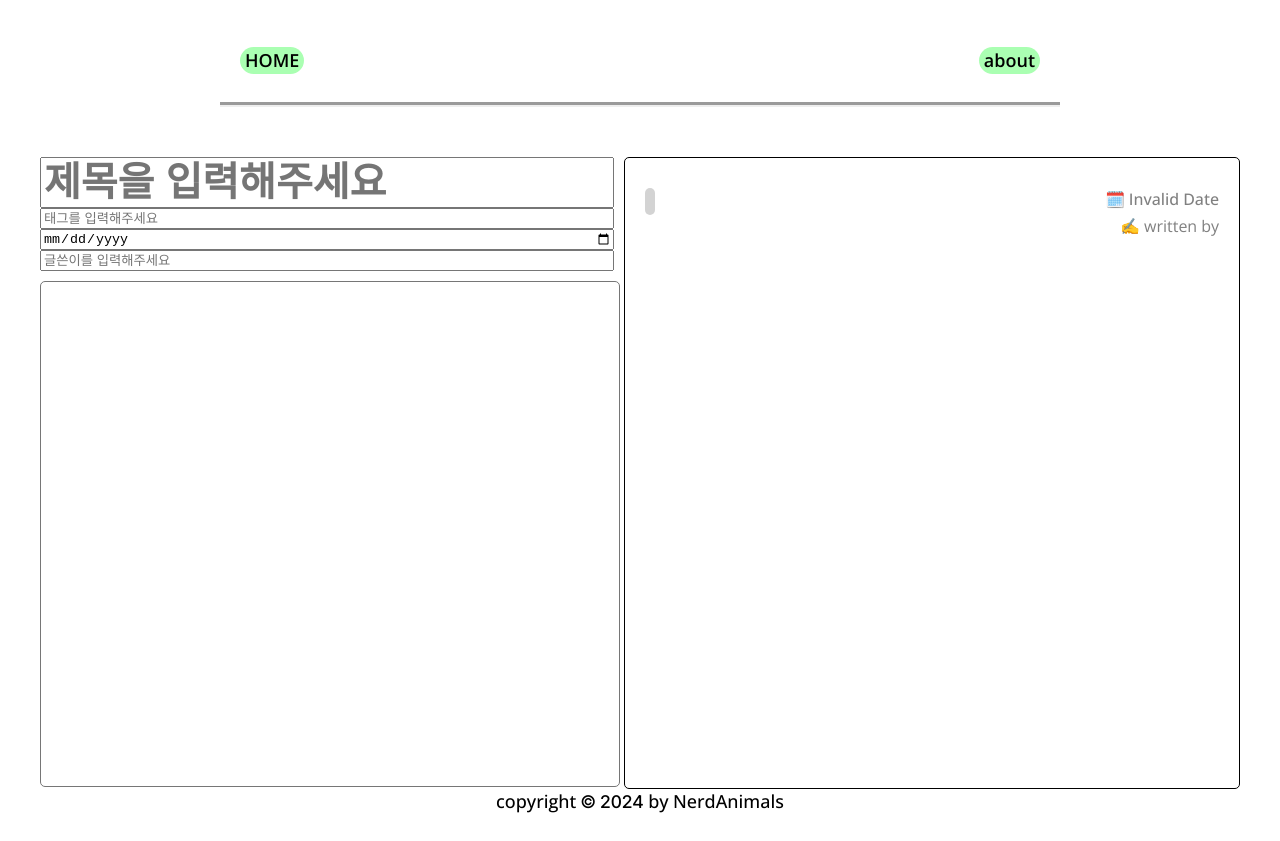
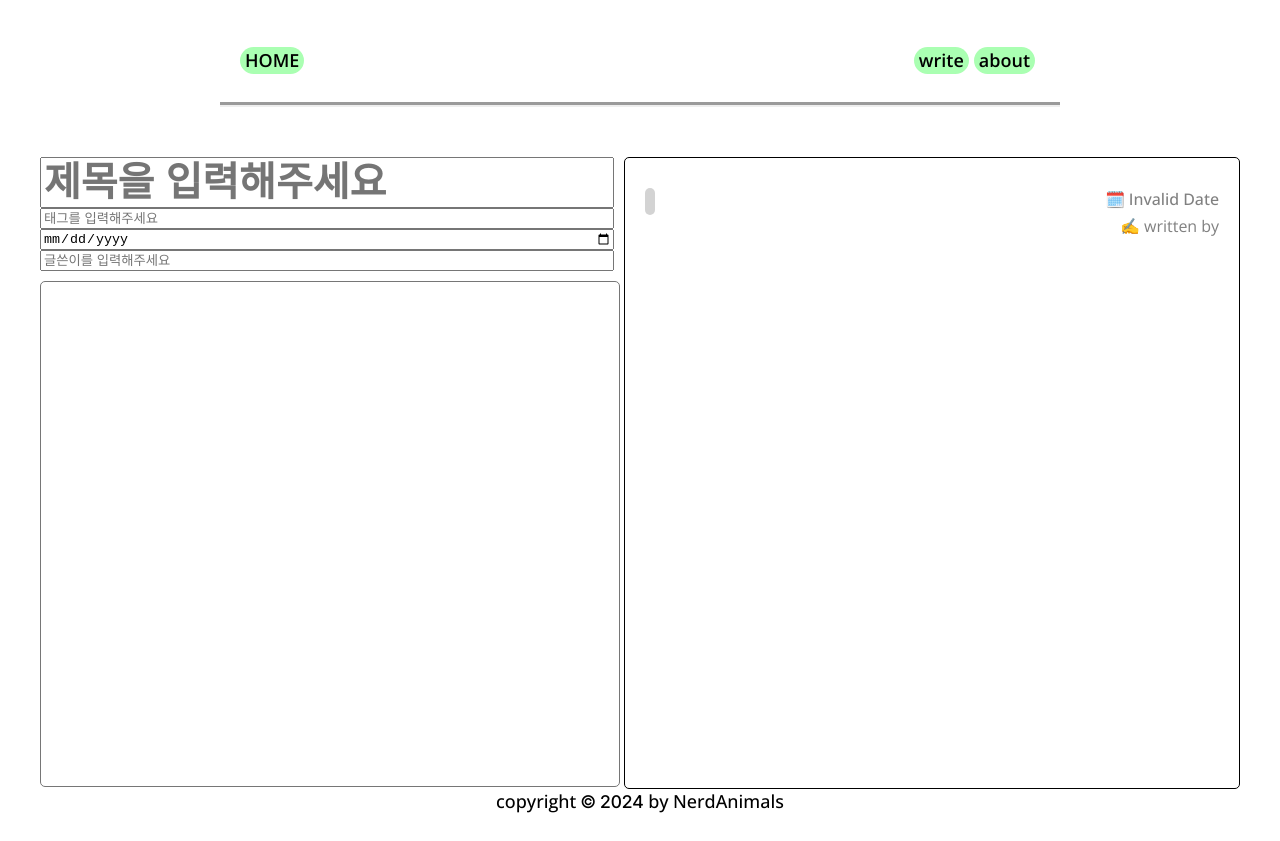
Before and after one commit to nerd-animals/na-log-engine, a Next.js app: page /write in a window 1280 px wide. Built offline with nearby package versions, Linux system fonts and the light colour scheme.

Commit message:
feat: add 'write' link button in header

```diff
--- a/app/_components/Header.tsx
+++ b/app/_components/Header.tsx
@@ -11,6 +11,9 @@ export default async function Header() {
           </Link>
         </div>
         <div className="category-section">
+          <Link className="link" href="/write">
+            write
+          </Link>
           <Link className="link" href="/about">
             about
           </Link>
--- a/app/_styles/globals.scss
+++ b/app/_styles/globals.scss
@@ -64,6 +64,7 @@ body {
     &:hover {
       background-color: rgb(255, 237, 116);
     }
+    margin-right: 5px;
   }
 }
 
```
